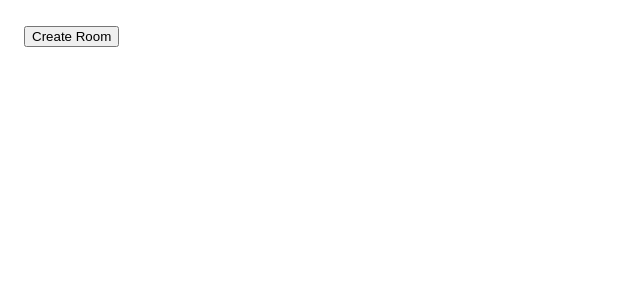
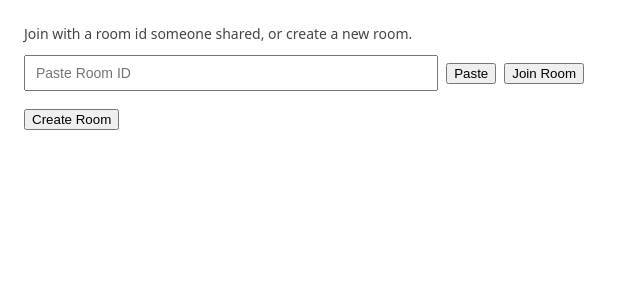
Before and after one commit to anan-yaa/DevBoard, a Next.js app in the folder frontend/: page / in a window 1280 px wide. Shown: the top 300 px of the page, without its empty margins (0-640 px from the left). Built offline with nearby package versions, Linux system fonts and the light colour scheme.

Commit message:
added join room with roomid

```diff
--- a/frontend/src/app/page.tsx
+++ b/frontend/src/app/page.tsx
@@ -1,6 +1,7 @@
 "use client";
 
 import { useRouter } from "next/navigation";
+import { useCallback, useState } from "react";
 
 const ROOM_ID_LENGTH = 6;
 const ID_CHARS = "abcdefghijklmnopqrstuvwxyz0123456789";
@@ -13,9 +14,74 @@ function randomRoomId(): string {
 
 export default function HomePage() {
   const router = useRouter();
+  /** Value of the “join existing room” text field — updated by typing or Paste. */
+  const [roomId, setRoomId] = useState("");
+
+  /** Reads the system clipboard and drops the result into the input (needs permission / secure context). */
+  const handlePasteFromClipboard = useCallback(async () => {
+    try {
+      const text = await navigator.clipboard.readText();
+      setRoomId(text);
+    } catch {
+      alert(
+        "Could not read the clipboard. Allow clipboard access for this site, or paste with Ctrl+V in the field.",
+      );
+    }
+  }, []);
+
+  /** Trims the id, blocks empty submits, then navigates with the App Router. */
+  const handleJoinRoom = useCallback(() => {
+    const id = roomId.trim();
+    if (!id) {
+      alert("Please enter a room ID.");
+      return;
+    }
+    router.push(`/room/${encodeURIComponent(id)}`);
+  }, [roomId, router]);
 
   return (
-    <div style={{ fontFamily: "system-ui, sans-serif", padding: 24 }}>
+    <div
+      style={{
+        fontFamily: "system-ui, sans-serif",
+        padding: 24,
+        maxWidth: 560,
+      }}
+    >
+      <p style={{ margin: "0 0 12px", color: "#444", fontSize: 14 }}>
+        Join with a room id someone shared, or create a new room.
+      </p>
+
+      <div
+        style={{
+          display: "flex",
+          flexDirection: "row",
+          flexWrap: "wrap",
+          alignItems: "center",
+          gap: 8,
+          marginBottom: 16,
+        }}
+      >
+        <input
+          type="text"
+          value={roomId}
+          onChange={(e) => setRoomId(e.target.value)}
+          placeholder="Paste Room ID"
+          aria-label="Room ID"
+          style={{
+            flex: "1 1 160px",
+            minWidth: 120,
+            padding: "8px 10px",
+            fontSize: 14,
+          }}
+        />
+        <button type="button" onClick={() => void handlePasteFromClipboard()}>
+          Paste
+        </button>
+        <button type="button" onClick={handleJoinRoom}>
+          Join Room
+        </button>
+      </div>
+
       <button
         type="button"
         onClick={() => router.push(`/room/${randomRoomId()}`)}
```
